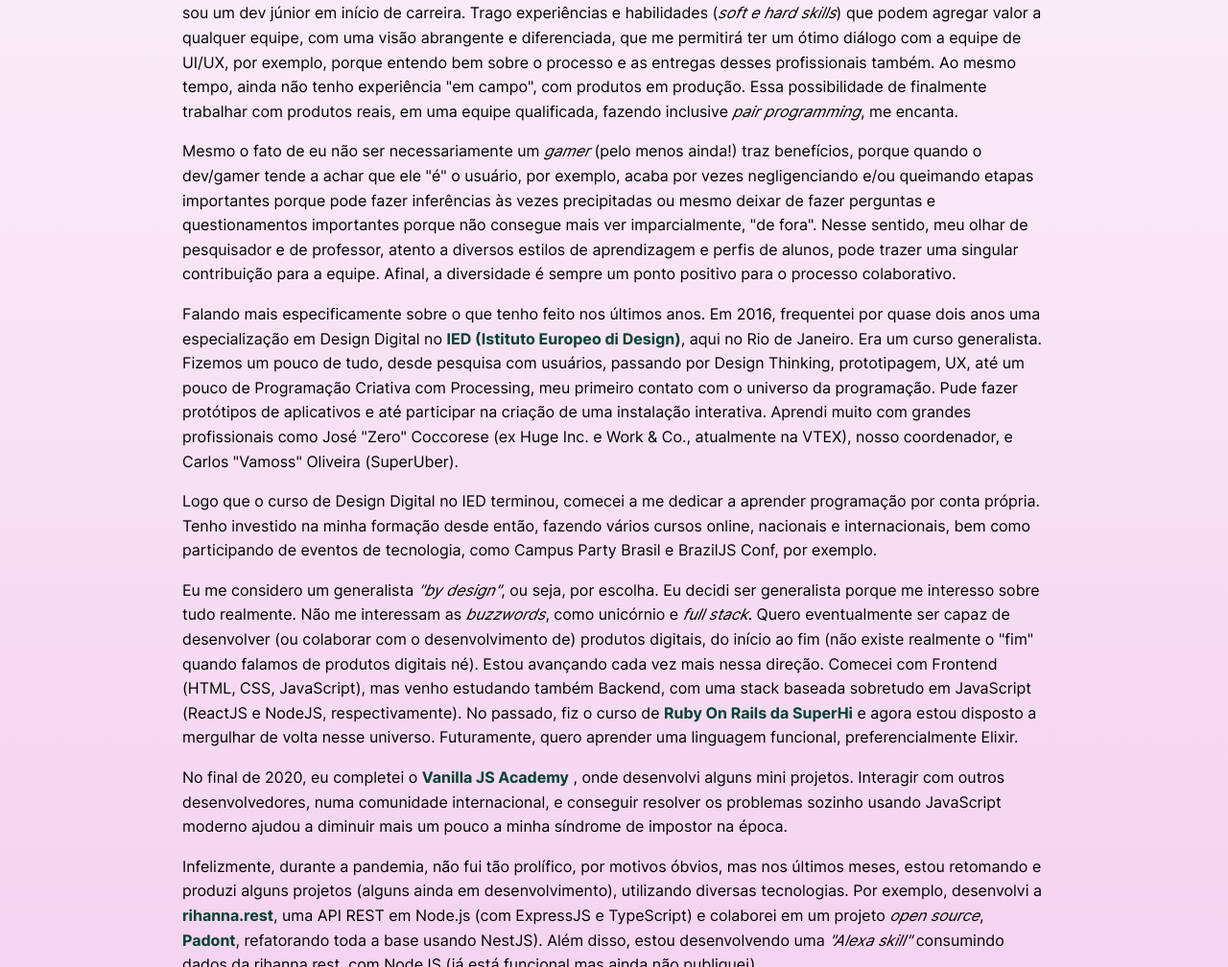
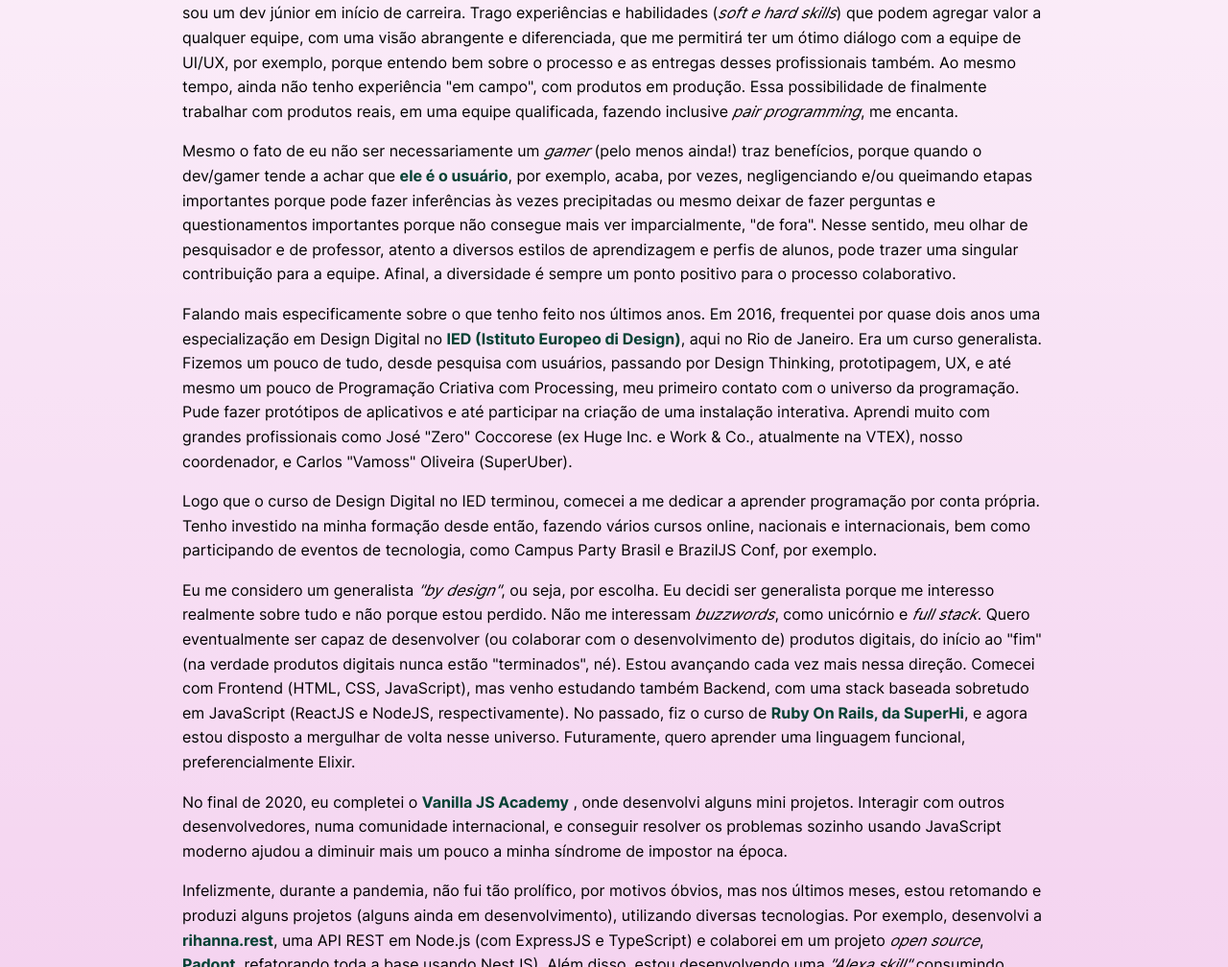
Before and after one commit to GiammaCarioca/heygiammattey, a plain HTML site: page coverletter/nuuvem2022.html in a window 1280 px wide. Shown: the part 830-1838 px from the top of the page at 96% size. Drawn offline with Linux system fonts and the light colour scheme.

Commit message:
minor changes

```diff
--- a/coverletter/nuuvem2022.html
+++ b/coverletter/nuuvem2022.html
@@ -95,8 +95,9 @@
 		Mesmo
 		o fato de eu
 		não ser
-		necessariamente um <i>gamer</i> (pelo menos ainda!) traz benefícios, porque quando o dev/gamer tende a achar que ele
-		"é" o usuário, por exemplo, acaba por vezes negligenciando
+		necessariamente um <i>gamer</i> (pelo menos ainda!) traz benefícios, porque quando o dev/gamer tende a achar que <a
+			href="https://www.nngroup.com/articles/false-consensus/" target="_blank">ele
+			é o usuário</a>, por exemplo, acaba, por vezes, negligenciando
 		e/ou
 		queimando etapas importantes porque pode fazer inferências às vezes precipitadas ou
 		mesmo
@@ -111,7 +112,8 @@
 		Falando mais especificamente sobre o que tenho feito nos últimos anos. Em 2016, frequentei por quase dois anos uma
 		especialização em Design Digital no <a href="https://ied.edu.br/rio/" target="_blank"> IED (Istituto Europeo di
 			Design)</a>, aqui no Rio de Janeiro. Era um curso generalista.
-		Fizemos um pouco de tudo, desde pesquisa com usuários, passando por Design Thinking, prototipagem, UX, até um pouco
+		Fizemos um pouco de tudo, desde pesquisa com usuários, passando por Design Thinking, prototipagem, UX, e até mesmo
+		um pouco
 		de
 		Programação
 		Criativa com Processing, meu primeiro contato com o universo da programação. Pude fazer protótipos de aplicativos e
@@ -133,18 +135,18 @@
 		Eu me considero um generalista <i>"by
 			design"</i>,
 		ou
-		seja, por escolha. Eu decidi ser generalista porque me interesso sobre tudo realmente. Não me interessam as
-		<i>buzzwords</i>, como unicórnio e <i>full stack</i>. Quero eventualmente ser capaz de
+		seja, por escolha. Eu decidi ser generalista porque me interesso realmente sobre tudo e não porque estou perdido.
+		Não me interessam <i>buzzwords</i>, como unicórnio e <i>full stack</i>. Quero eventualmente ser capaz de
 		desenvolver (ou
 		colaborar com o
-		desenvolvimento de) produtos digitais, do início ao fim (não existe realmente o "fim" quando falamos de produtos
-		digitais né). Estou avançando cada vez mais nessa direção. Comecei com
+		desenvolvimento de) produtos digitais, do início ao "fim" (na verdade produtos
+		digitais nunca estão "terminados", né). Estou avançando cada vez mais nessa direção. Comecei com
 		Frontend (HTML,
 		CSS,
 		JavaScript), mas venho estudando também Backend, com uma stack baseada sobretudo em JavaScript (ReactJS e NodeJS,
 		respectivamente).
-		No passado, fiz o curso de <a href="https://www.superhi.com/courses/ruby-on-rails" target="_blank">Ruby On Rails da
-			SuperHi</a> e agora estou disposto a mergulhar de volta nesse
+		No passado, fiz o curso de <a href="https://www.superhi.com/courses/ruby-on-rails" target="_blank">Ruby On Rails, da
+			SuperHi</a>, e agora estou disposto a mergulhar de volta nesse
 		universo. Futuramente, quero aprender uma linguagem funcional, preferencialmente Elixir.
 	</p>
 
```
